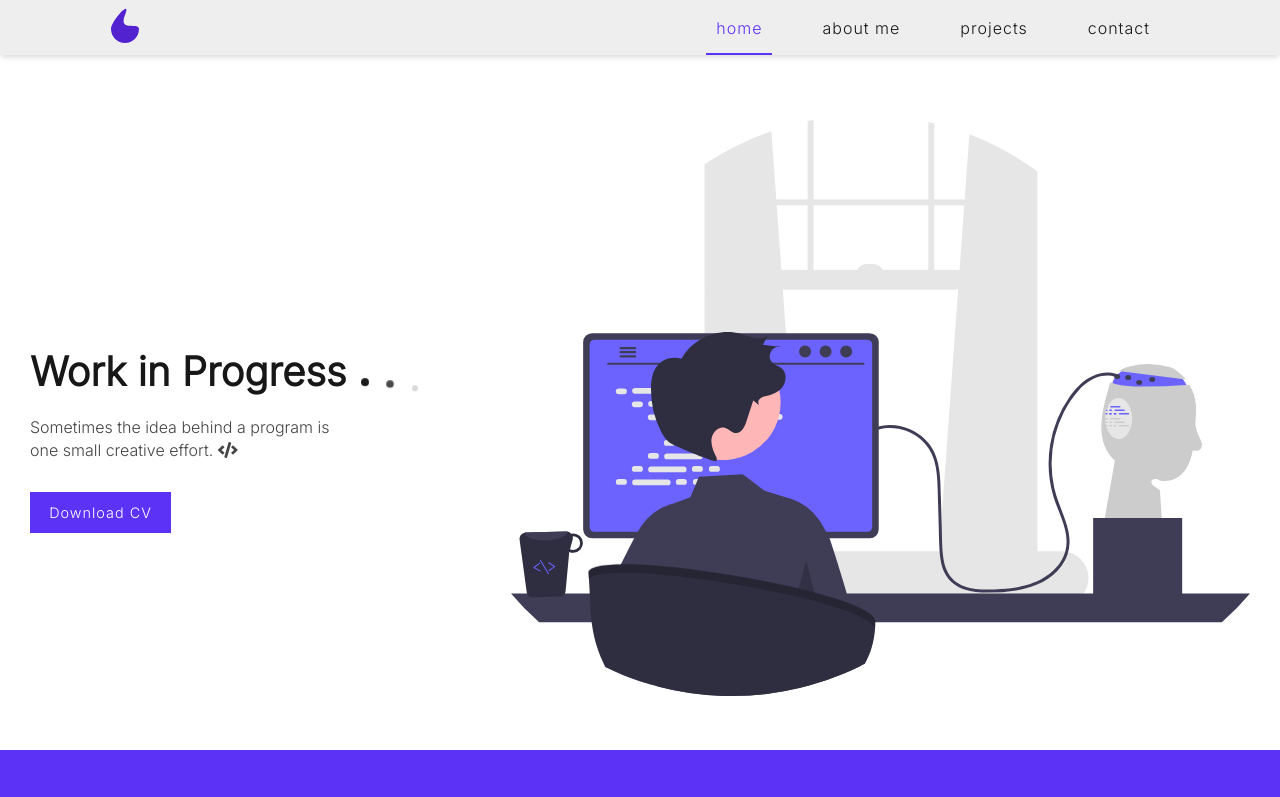
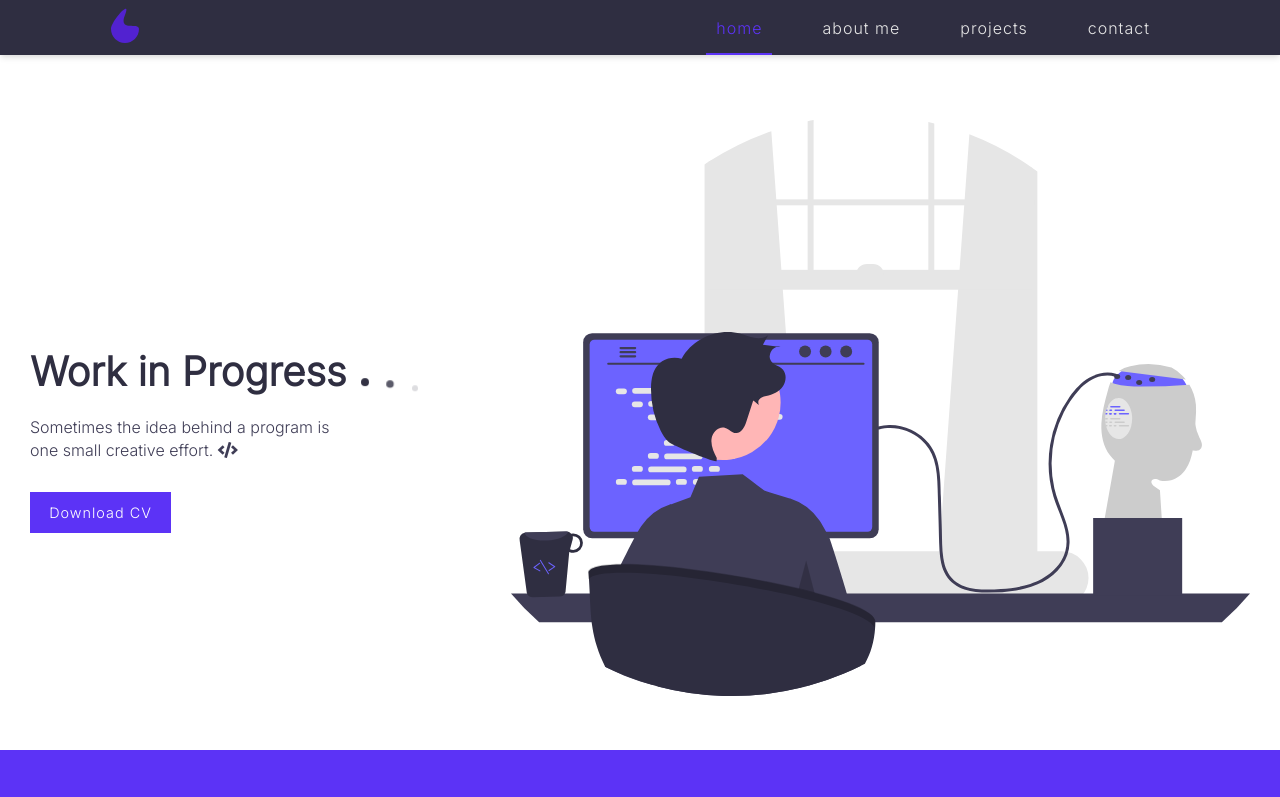
Before and after one commit to lehibonafe/portfoliov1, a plain HTML site: page index.html in a window 1280 px wide. Shown: the top 797 px of the page. Drawn offline with nearby package versions, Linux system fonts and the light colour scheme.

Commit message:
change navbar background-color

```diff
--- a/style.scss
+++ b/style.scss
@@ -1,5 +1,5 @@
-$primary-color: #171717;
-$secondary-color: #444444;
+$primary-color: #2F2E41;
+$secondary-color: #3f3d56;
 $tertiary-color: #5C33F6;
 $sub-color: white;
 
@@ -27,7 +27,7 @@ nav {
     width: 100%;
     z-index: 1;
     transition: .2s ease-in-out;
-    background-color: #EEEEEE;
+    background-color: $primary-color;
     box-shadow: #0000001a 0px 4px 6px -1px, rgba(0, 0, 0, 0.06) 0px 2px 4px -1px;
 
     ul {
@@ -39,7 +39,7 @@ nav {
 
     li a {
         text-decoration: none;
-        color: $primary-color;
+        color: #e6e6e6;
         letter-spacing: 1px;
         padding: 15px 10px;
         margin: 0 20px;
@@ -82,7 +82,7 @@ nav {
                 position: absolute;
                 height: 2px;
                 width: 50%;
-                background-color: $primary-color;
+                background-color: #e6e6e6;
                 -webkit-transition: .25s ease-in-out;
                 -moz-transition: .25s ease-in-out;
                 -o-transition: .25s ease-in-out;
```
Also changed, not shown: index.html (+1 -1 lines), style.css, 1 other file.
